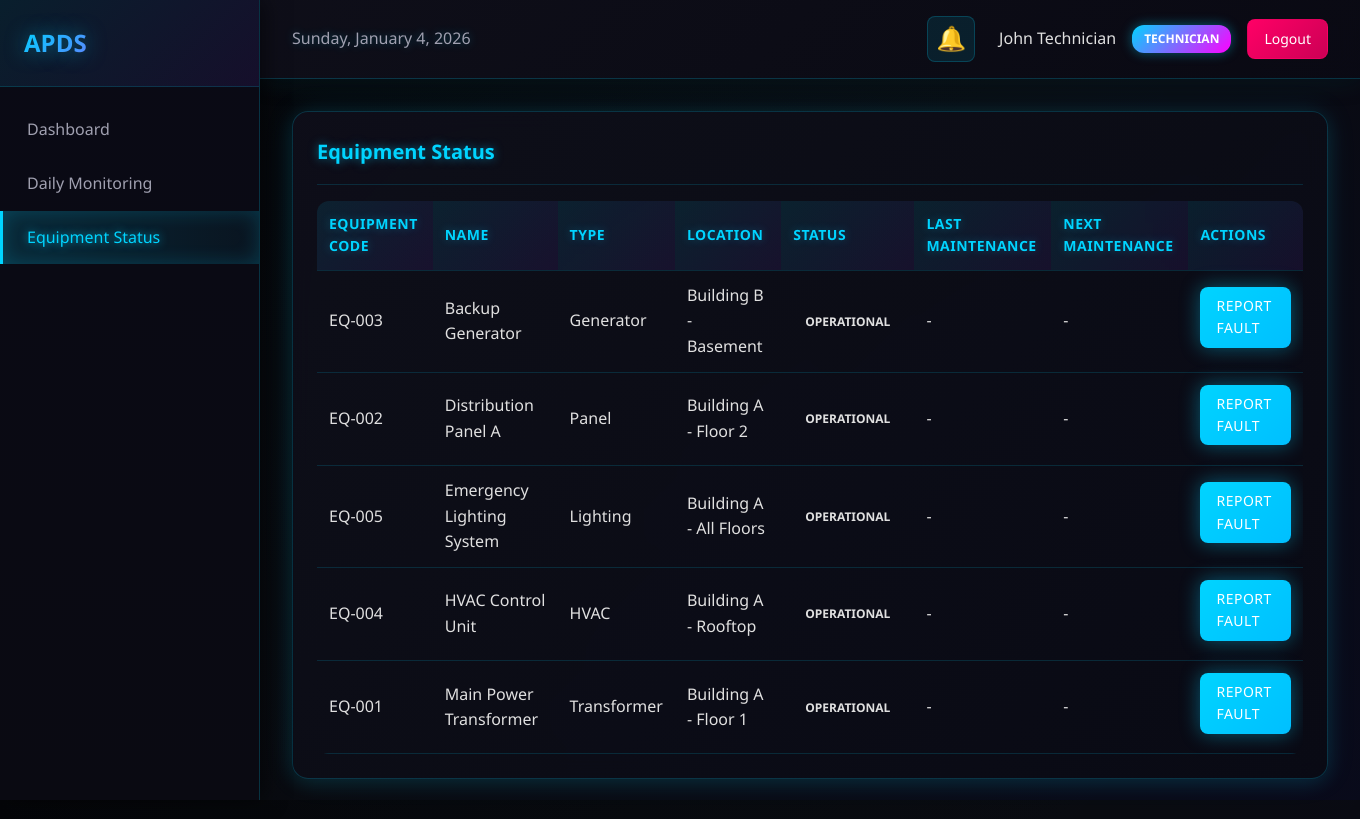
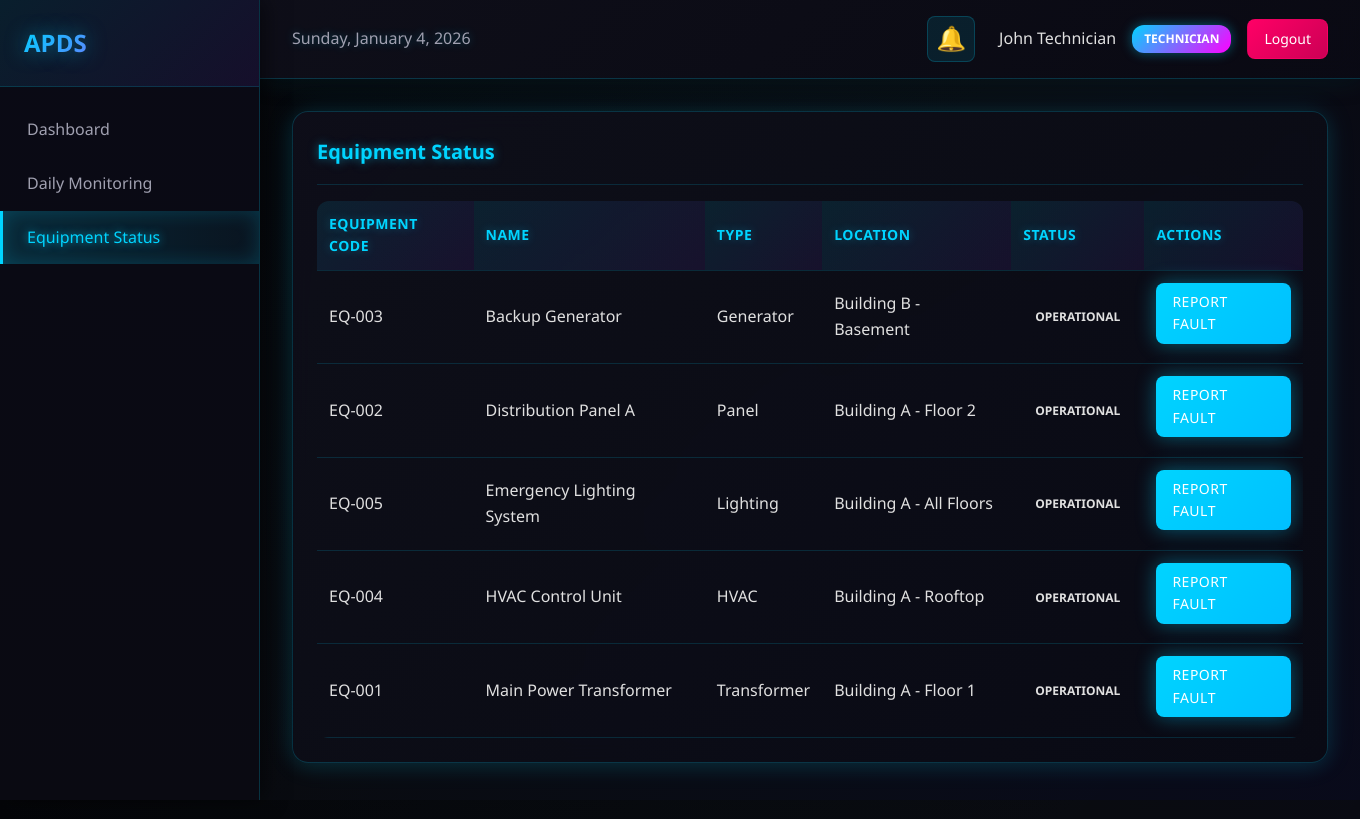
Before and after one commit to maham-nadeemm/APDS, a Flask app: page /forms/equipment-status in a window 1360 px wide. Shown: the top 819 px of the page. Run offline with Flask 3, Linux system fonts and the light colour scheme; a user stored in the database is signed in.

Commit message:
remove last and next maintainence fields

```diff
--- a/app/templates/forms/equipment_status.html
+++ b/app/templates/forms/equipment_status.html
@@ -22,8 +22,8 @@
                     <th>Type</th>
                     <th>Location</th>
                     <th>Status</th>
-                    <th>Last Maintenance</th>
-                    <th>Next Maintenance</th>
+                    <!-- <th>Last Maintenance</th> -->
+                    <!-- <th>Next Maintenance</th> -->
                     <th>Actions</th>
                 </tr>
             </thead>
@@ -39,8 +39,8 @@
                             {{ eq.status }}
                         </span>
                     </td>
-                    <td>{{ eq.last_maintenance_date or '-' }}</td>
-                    <td>{{ eq.next_maintenance_date or '-' }}</td>
+                    <!-- <td>{{ eq.last_maintenance_date or '-' }}</td> -->
+                    <!-- <td>{{ eq.next_maintenance_date or '-' }}</td> -->
                     <td>
                         <a href="{{ url_for('forms.report_fault', equipment_id=eq.id) }}" class="btn btn-primary" style="padding: 0.5rem 1rem; font-size: 0.875rem;">Report Fault</a>
                     </td>
```
